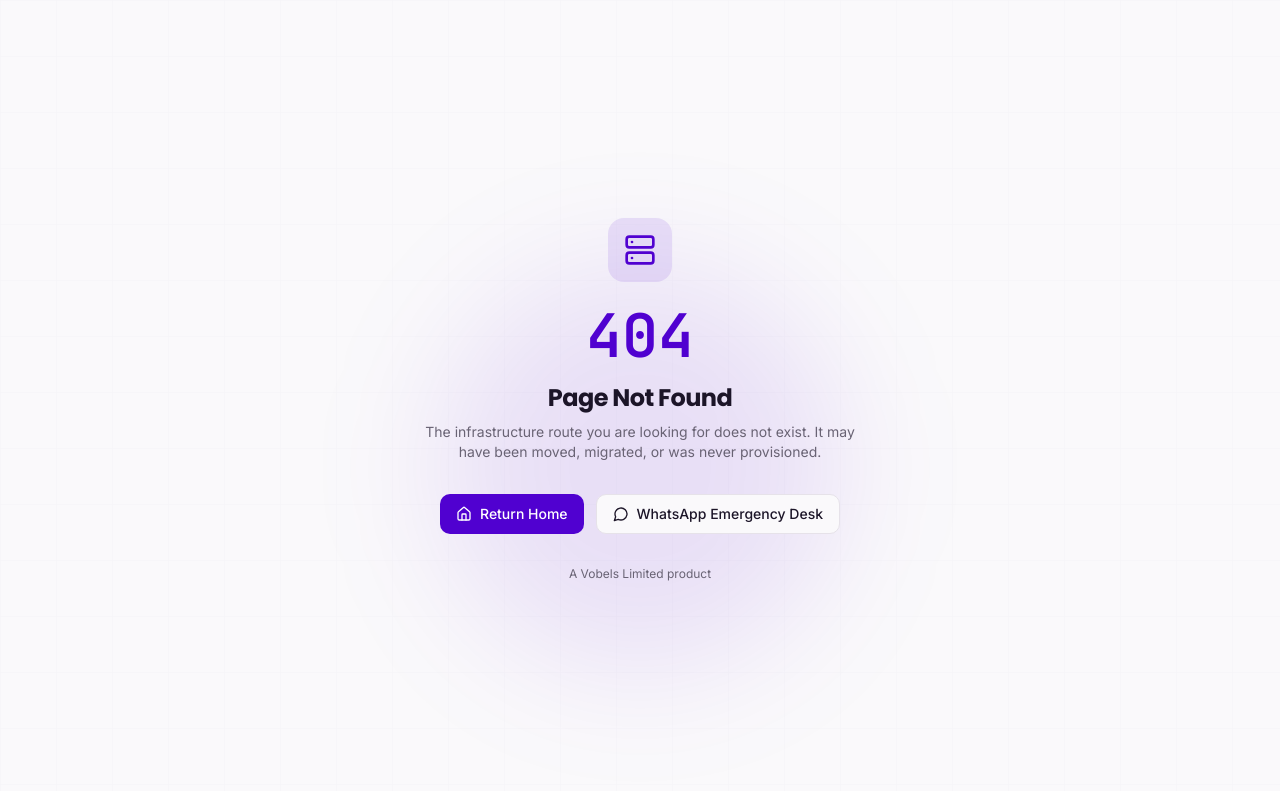
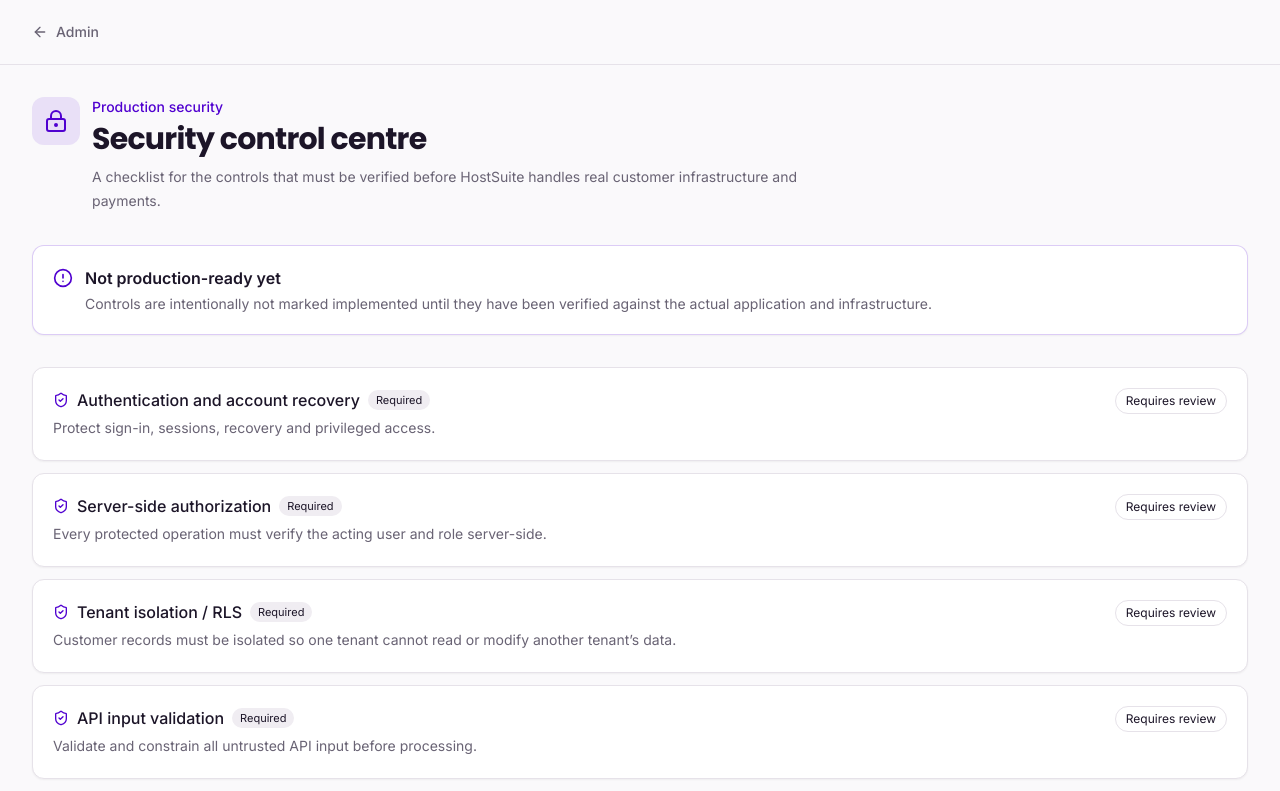
Before and after one commit to Holladworld/hostsuite, a Next.js app: page /admin/security in a window 1280 px wide. Before the commit this address had no page. Shown: the top 791 px of the page. Built offline with nearby package versions, Linux system fonts and the light colour scheme.

Commit message:
feat: add admin security control centre

```diff
--- /dev/null
+++ b/app/admin/security/page.tsx
@@ -0,0 +1,27 @@
+'use client';
+
+import Link from 'next/link';
+import { ArrowLeft, CheckCircle2, CircleAlert, LockKeyhole, ShieldCheck } from 'lucide-react';
+import { Card, CardContent, CardDescription, CardHeader, CardTitle } from '@/components/ui/card';
+import { SECURITY_CONTROLS, isProductionReady, type SecurityControl } from '@/lib/security';
+
+const statusLabel: Record<SecurityControl['status'], string> = {
+  planned: 'Planned',
+  review: 'Requires review',
+  implemented: 'Implemented',
+  needs_attention: 'Needs attention',
+};
+
+export default function AdminSecurityPage() {
+  const ready = isProductionReady();
+  return (
+    <div className="min-h-screen bg-background">
+      <header className="border-b border-border"><div className="mx-auto flex h-16 max-w-7xl items-center px-4 sm:px-6 lg:px-8"><Link href="/admin" className="inline-flex items-center gap-2 text-sm font-medium text-muted-foreground hover:text-foreground"><ArrowLeft className="h-4 w-4" /> Admin</Link></div></header>
+      <main className="mx-auto max-w-7xl px-4 py-8 sm:px-6 lg:px-8">
+        <div className="flex items-start gap-3"><div className="rounded-xl bg-primary/10 p-3"><LockKeyhole className="h-6 w-6 text-primary" /></div><div><p className="text-sm font-medium text-primary">Production security</p><h1 className="mt-1 font-display text-3xl font-bold tracking-tight">Security control centre</h1><p className="mt-2 max-w-3xl text-sm leading-6 text-muted-foreground">A checklist for the controls that must be verified before HostSuite handles real customer infrastructure and payments.</p></div></div>
+        <Card className="mt-8 border-primary/20"><CardContent className="flex items-start gap-3 p-5">{ready ? <CheckCircle2 className="mt-0.5 h-5 w-5 text-primary" /> : <CircleAlert className="mt-0.5 h-5 w-5 text-primary" />}<div><p className="font-semibold">{ready ? 'All controls marked implemented' : 'Not production-ready yet'}</p><p className="mt-1 text-sm text-muted-foreground">Controls are intentionally not marked implemented until they have been verified against the actual application and infrastructure.</p></div></CardContent></Card>
+        <div className="mt-8 space-y-3">{SECURITY_CONTROLS.map((control) => <Card key={control.id}><CardContent className="p-5"><div className="flex flex-col gap-3 sm:flex-row sm:items-start sm:justify-between"><div><div className="flex items-center gap-2"><ShieldCheck className="h-4 w-4 text-primary" /><p className="font-medium">{control.name}</p>{control.required && <span className="rounded-full bg-muted px-2 py-0.5 text-[11px]">Required</span>}</div><p className="mt-1 text-sm leading-6 text-muted-foreground">{control.description}</p></div><span className="w-fit rounded-full border border-border px-2.5 py-1 text-xs">{statusLabel[control.status]}</span></div></CardContent></Card>)}</div>
+      </main>
+    </div>
+  );
+}
```
